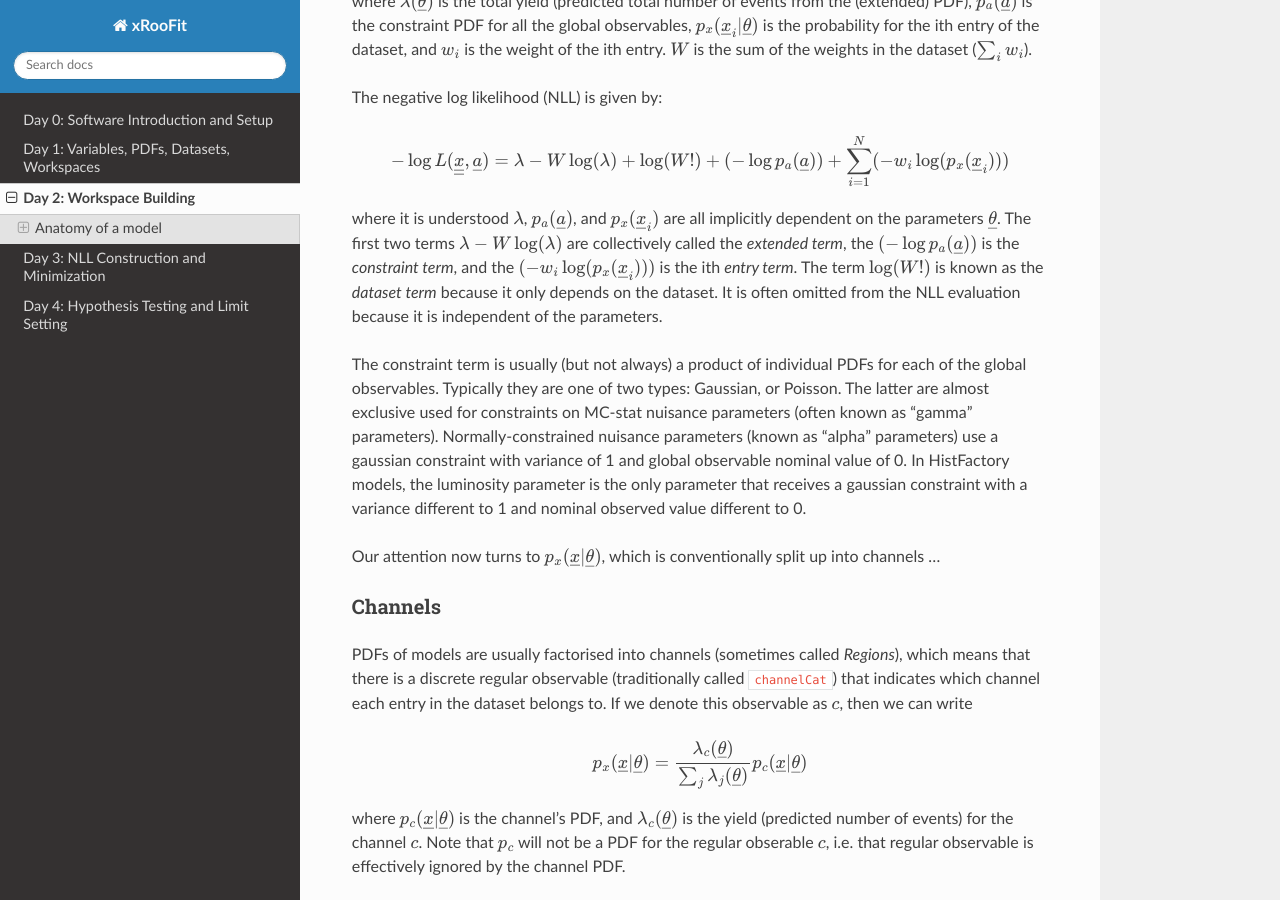
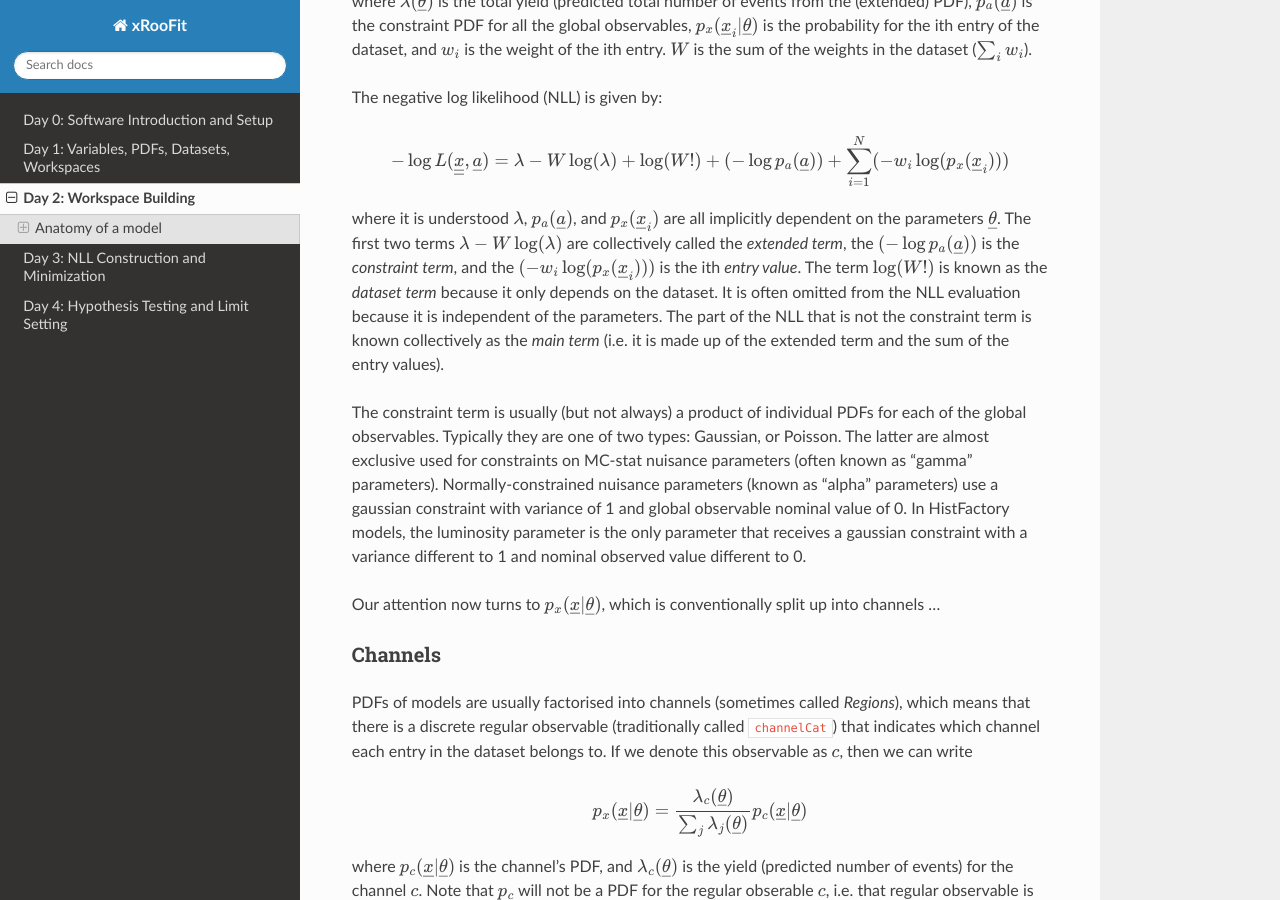
Before and after one commit to will-cern/xroofit-readthedocs, a Sphinx documentation site: the page built from docs/source/workspaceBuilding.rst, in a window 1280 px wide and 900 px high, scrolled down 419 px. Built offline with Sphinx 7.4.7 and the Read the Docs theme 3.1.0, drawn with Linux system fonts in a browser that asks for light colours.

Commit message:
Update workspaceBuilding.rst

```diff
--- a/docs/source/workspaceBuilding.rst
+++ b/docs/source/workspaceBuilding.rst
@@ -15,13 +15,14 @@ When we talk about a model for a dataset, we usually mean we are defining a like
 
 where :math:`\lambda(\underline{\theta})` is the total yield (predicted total number of events from the (extended) PDF), :math:`p_a(\underline{a})` is the constraint PDF for all the global observables, :math:`p_x(\underline{x}_i|\underline{\theta})` is the probability for the ith entry of the dataset, and :math:`w_i` is the weight of the ith entry. :math:`W` is the sum of the weights in the dataset (:math:`\sum_i w_i`).
 
+.. _NLL Definition:
 The negative log likelihood (NLL) is given by:
 
 .. math::
 
   -\log L(\underline{\underline{x}},\underline{a}) = \lambda - W\log(\lambda) + \log(W!) + (-\log p_a(\underline{a})) + \sum_{i=1}^{N} (-w_i\log(p_x(\underline{x}_i)))
 
-where it is understood :math:`\lambda`, :math:`p_a(\underline{a})`, and :math:`p_x(\underline{x}_i)` are all implicitly dependent on the parameters :math:`\underline{\theta}`. The first two terms :math:`\lambda - W\log(\lambda)` are collectively called the `extended term`, the :math:`(-\log p_a(\underline{a}))` is the `constraint term`, and the :math:`(-w_i\log(p_x(\underline{x}_i)))` is the ith `entry term`. The term :math:`\log(W!)` is known as the `dataset term` because it only depends on the dataset. It is often omitted from the NLL evaluation because it is independent of the parameters.
+where it is understood :math:`\lambda`, :math:`p_a(\underline{a})`, and :math:`p_x(\underline{x}_i)` are all implicitly dependent on the parameters :math:`\underline{\theta}`. The first two terms :math:`\lambda - W\log(\lambda)` are collectively called the `extended term`, the :math:`(-\log p_a(\underline{a}))` is the `constraint term`, and the :math:`(-w_i\log(p_x(\underline{x}_i)))` is the ith `entry value`. The term :math:`\log(W!)` is known as the `dataset term` because it only depends on the dataset. It is often omitted from the NLL evaluation because it is independent of the parameters. The part of the NLL that is not the constraint term is known collectively as the `main term` (i.e. it is made up of the extended term and the sum of the entry values).
 
 The constraint term is usually (but not always) a product of individual PDFs for each of the global observables. Typically they are one of two types: Gaussian, or Poisson. The latter are almost exclusive used for constraints on MC-stat nuisance parameters (often known as "gamma" parameters). Normally-constrained nuisance parameters (known as "alpha" parameters) use a gaussian constraint with variance of 1 and global observable nominal value of 0. In HistFactory models, the luminosity parameter is the only parameter that receives a gaussian constraint with a variance different to 1 and nominal observed value different to 0.
 
```
